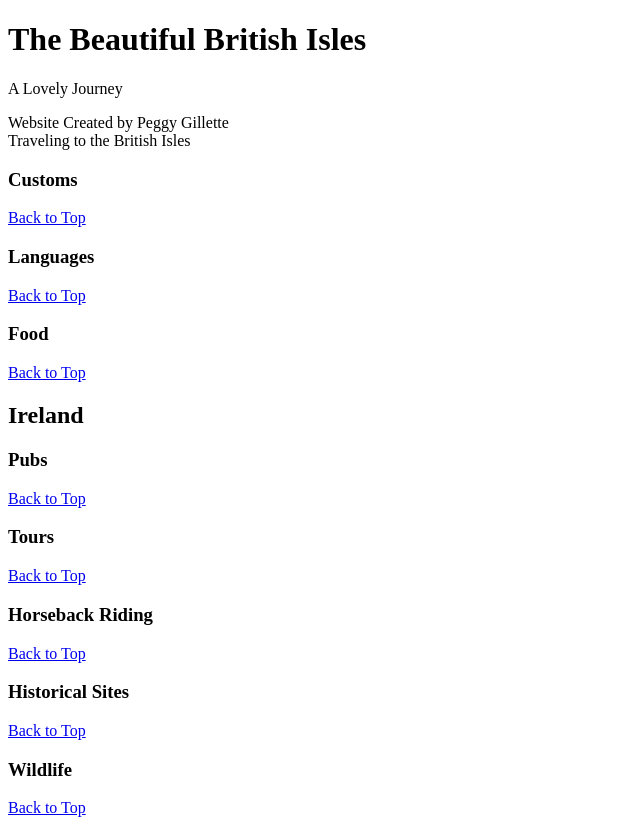
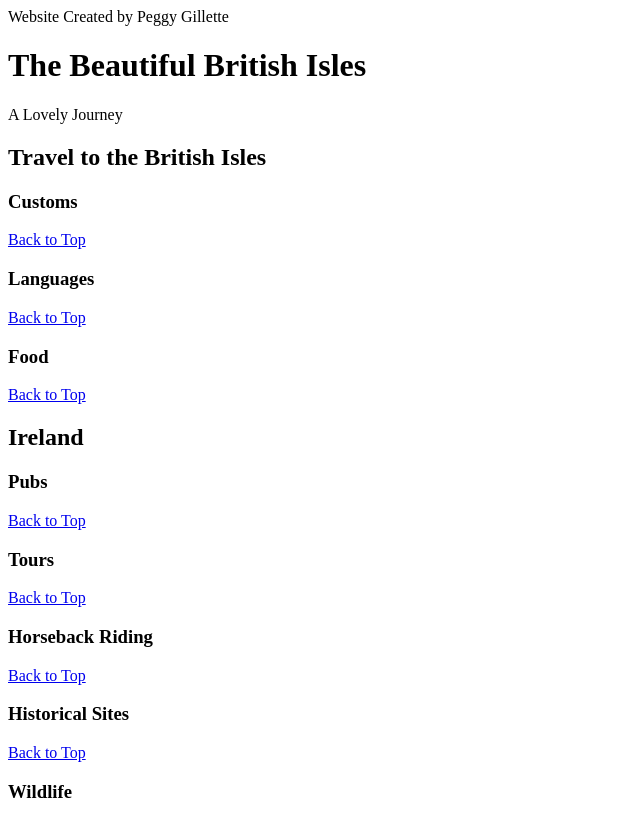
Before and after one commit to Aoekae/GA4, a website: page index.html in a window 1280 px wide. Shown: the top 819 px of the page, without its empty margins (0-640 px from the left). Drawn offline with Linux system fonts and the light colour scheme.

Commit message:
changed the html again

```diff
--- a/index.html
+++ b/index.html
@@ -7,14 +7,20 @@
 <a name ="top"></a>
     <body>
         <header>
-        <h1>The Beautiful British Isles</h1>
-        <p>A Lovely Journey</p>
+
         <footer>Website Created by Peggy Gillette
         </footer>
         </header>
 
         <main>
-            <h2="travel">Traveling to the British Isles</h2>
+            <h1>The Beautiful British Isles</h1>
+            <p>A Lovely Journey</p>
+
+
+            <h2>
+                Travel to the British Isles
+            </h2>
+
                 <h3>Customs</h3>
                 <p></p>
                 <p></p>
@@ -29,7 +35,7 @@
                 <p></p>
                 <p></p>
                 <footer><a href="#top">Back to Top</a></footer>
-        </main>
+
         <article>
             <h2>Ireland</h2>
                 <h3>Pubs</h3>
@@ -145,5 +151,6 @@
                     <a href="#top">Back to Top</a>
                 </footer>
         </article>
+    </main>
    </body>
 </html>
```
